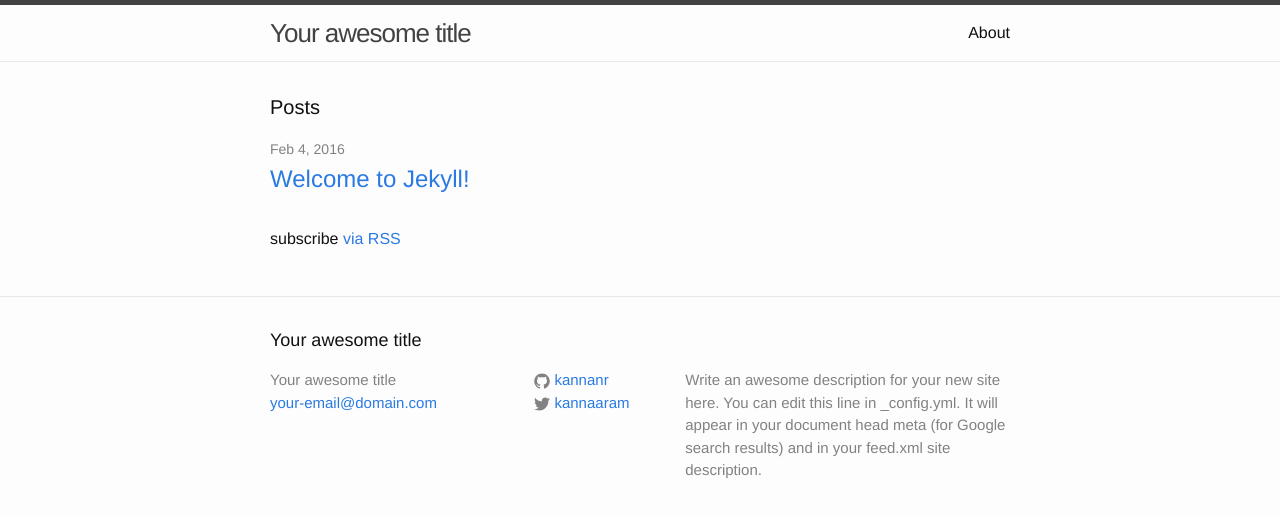
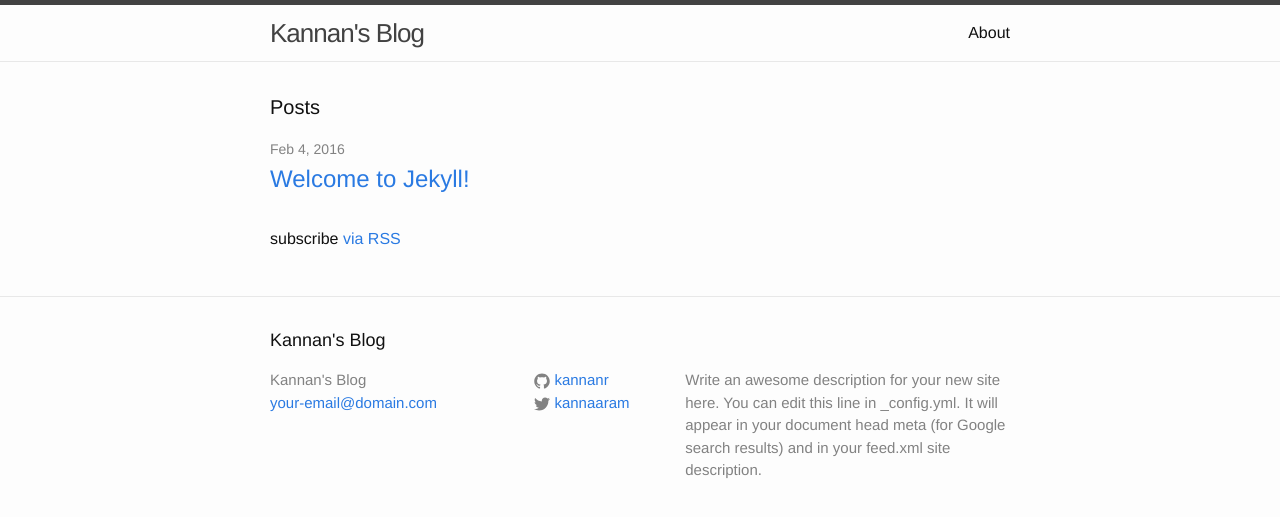
Before and after one commit to kannanr/kannanr.github.io, a Jekyll site: the page built from index.html, in a window 1280 px wide. Shown: the top 517 px of the page. Built offline with Jekyll 4.4.1, drawn with Linux system fonts in a browser that asks for light colours.

Commit message:
Title changed.

```diff
--- a/_config.yml
+++ b/_config.yml
@@ -6,7 +6,7 @@
 # 'jekyll serve'. If you change this file, please restart the server process.
 
 # Site settings
-title: Your awesome title
+title: Kannan's Blog
 email: your-email@domain.com
 description: > # this means to ignore newlines until "baseurl:"
   Write an awesome description for your new site here. You can edit this
```
